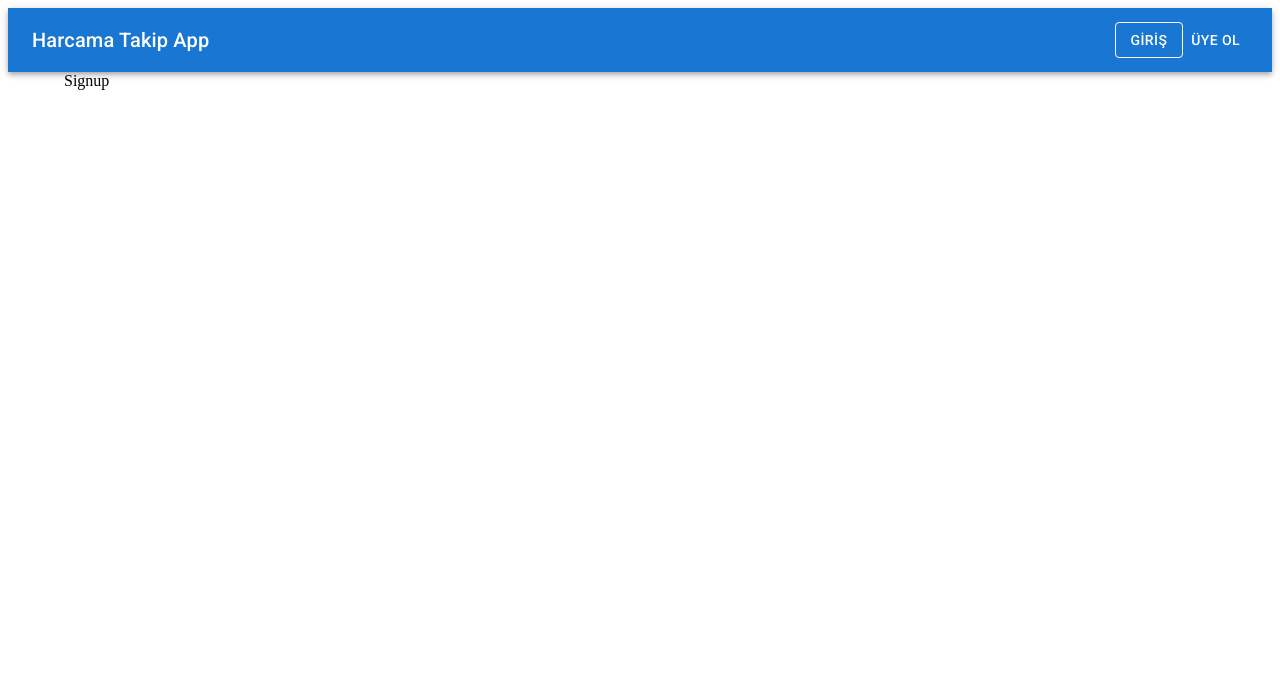
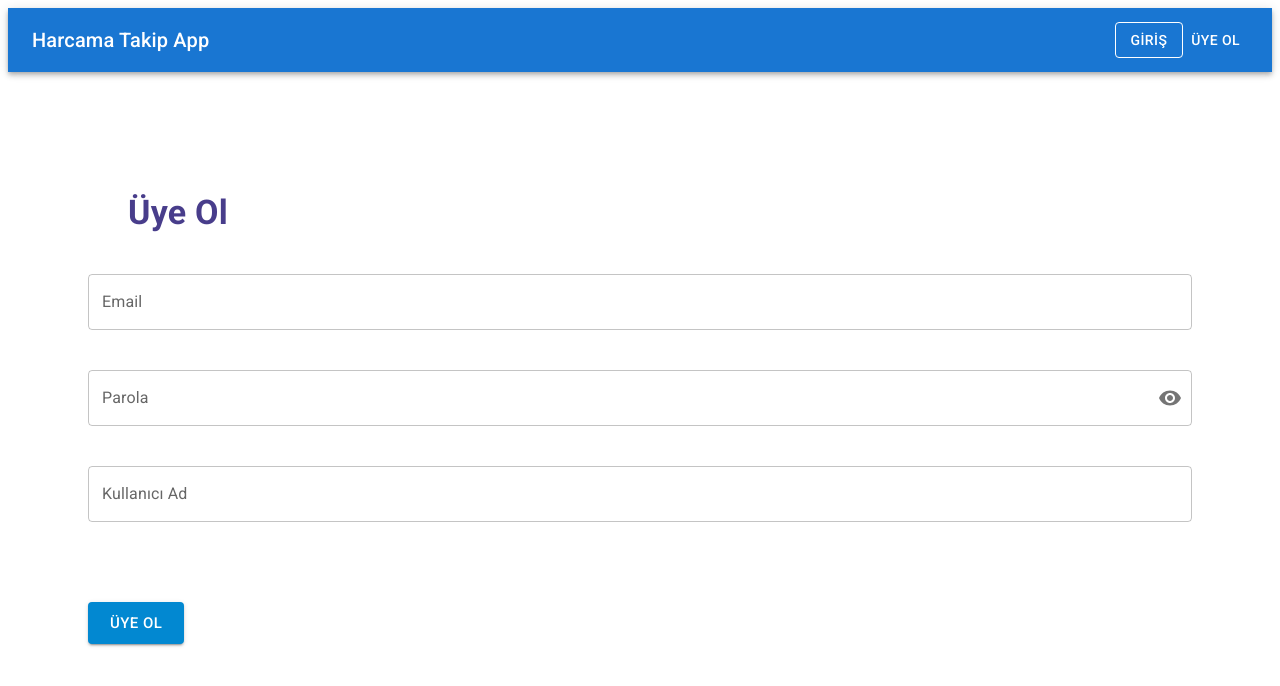
Before and after one commit to eerzik/harcama-takip-app, a React (Create React App) app: page /signup in a window 1280 px wide. Shown: the top 686 px of the page. Built offline with nearby package versions, Linux system fonts and the light colour scheme.

Commit message:
Signup Sayfasını Oluşturma

```diff
--- a/src/signup/Signup.js
+++ b/src/signup/Signup.js
@@ -1,10 +1,68 @@
-import './Signup.module.css'
 
 
-export default function Signup () {
+import './Signup.module.css'
+import { Container, Typography, Button, FormControl, OutlinedInput, InputLabel, InputAdornment, IconButton } from '@mui/material'
+import { useState } from 'react'
+import { Visibility, VisibilityOff } from '@mui/icons-material'
+
+export default function Signup() {
+
+    const [values, setValues] = useState({
+        email: '',
+        password: '',
+        showPassword: false,
+        userName:''
+    })
+
+    const handleChange = (prop) => (event) => {
+        setValues({ ...values, [prop]: event.target.value })
+    }
+
+    const handleSubmit = (e) => {
+        e.preventDefault();
+        console.log(values);
+    }
+
+    const handleClickShowPassword = () => {
+        setValues({
+            ...values,
+            showPassword: !values.showPassword
+        })
+    }
+
     return (
-        <div>
-           Signup
-        </div>
+        <Container>
+            <form onSubmit={handleSubmit} >
+                <Typography sx={{ mt: 15, ml: 5, fontWeight: 'bold' }} variant='h4' color={'darkslateblue'} >
+                   Üye Ol
+                </Typography>
+
+                <FormControl fullWidth sx={{ mt: 5 }} >
+                    <InputLabel htmlFor="email" >Email</InputLabel>
+                    <OutlinedInput id="email" label="Email" value={values.email} onChange={handleChange('email')}  ></OutlinedInput>
+                </FormControl>
+
+                <FormControl fullWidth sx={{ mt: 5 }} >
+                    <InputLabel htmlFor="password" >Parola</InputLabel>
+                    <OutlinedInput type={values.showPassword ? 'text' : 'password'} autoComplete='off' id="password" value={values.password} onChange={handleChange('password')} label="Parola" endAdornment={
+                            <InputAdornment position='end' >
+                                <IconButton aria-label='Toogle Password' onClick={handleClickShowPassword} edge="end" >
+                                    {values.showPassword ? <VisibilityOff /> : <Visibility />}
+                                </IconButton>
+                            </InputAdornment>
+                        }  >
+                    </OutlinedInput>
+                </FormControl>
+
+                <FormControl fullWidth sx={{ my: 5 }} >
+                    <InputLabel htmlFor="user-name" >Kullanıcı Ad</InputLabel>
+                    <OutlinedInput id="user-name" label="Kullanıcı Ad" value={values.userName} onChange={handleChange('userName')}  ></OutlinedInput>
+                </FormControl>
+
+                <Button variant='contained' type='submit' color='info' size='large' sx={{ mt: 5 }} >
+                    Üye Ol
+                </Button>
+            </form>
+        </Container>
     )
 }
```
